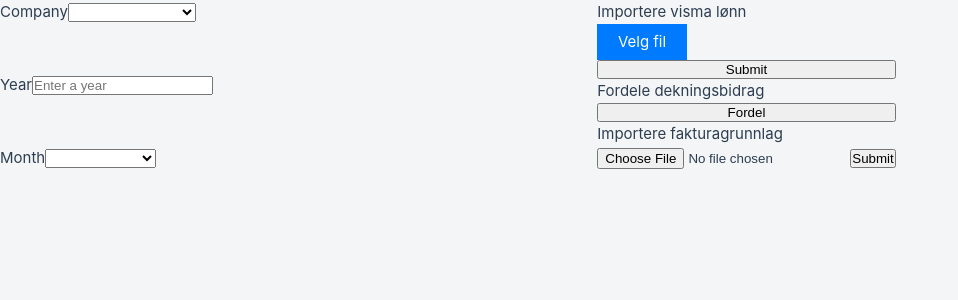
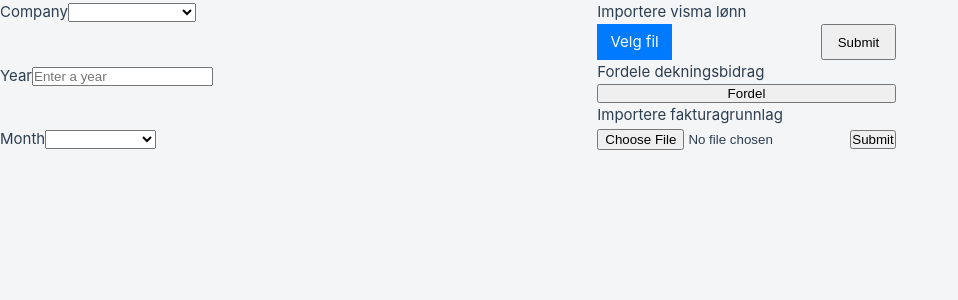
Before and after one commit to Glasspaper-Solutions/invoicing, a Vue app: page / in a window 1280 px wide. Shown: the top 300 px of the page, without its empty margins (0-958 px from the left). Built offline with nearby package versions, Linux system fonts and the light colour scheme.

Commit message:
Added container for grid layout

```diff
--- a/src/App.vue
+++ b/src/App.vue
@@ -47,12 +47,14 @@
     <div class="column uploads">
       <!-- import payment -->
       <p>Importere visma lønn</p>
+      <div class="visma-lønn-container">
         <div class="custom-file-upload">
             <label class="visma-lønn-label" for="visma-lønn" @click=""><div class="clickable-area">{{ buttonText }}</div></label>
             <input type="file" id="visma-lønn" name="VismaLønn" @change="findFile()" />
         </div>
         <p>{{ filename }}</p>
         <input type="submit">
+      </div>
         <!-- distribute coverage contributions -->
       <p>Fordele dekningsbidrag</p>
       <button>Fordel</button>
--- a/src/assets/main.css
+++ b/src/assets/main.css
@@ -23,6 +23,11 @@ body {
   justify-content: space-between;
 }
 
+.visma-lønn-container {
+  display: grid;
+  grid-auto-rows: auto;
+  grid-template-columns: 1fr 2fr 1fr;
+}
 
 .custom-file-upload {
   display: inline-block;
@@ -30,7 +35,7 @@ body {
   background-color: #007bff;
   color: #fff;
   border: none;
-  width: 7vw;
+  width: 100%;
 }
 .custom-file-upload:hover {
   background-color: #0069d9;
```
Lines whose indentation alone changed are shown as unchanged.
